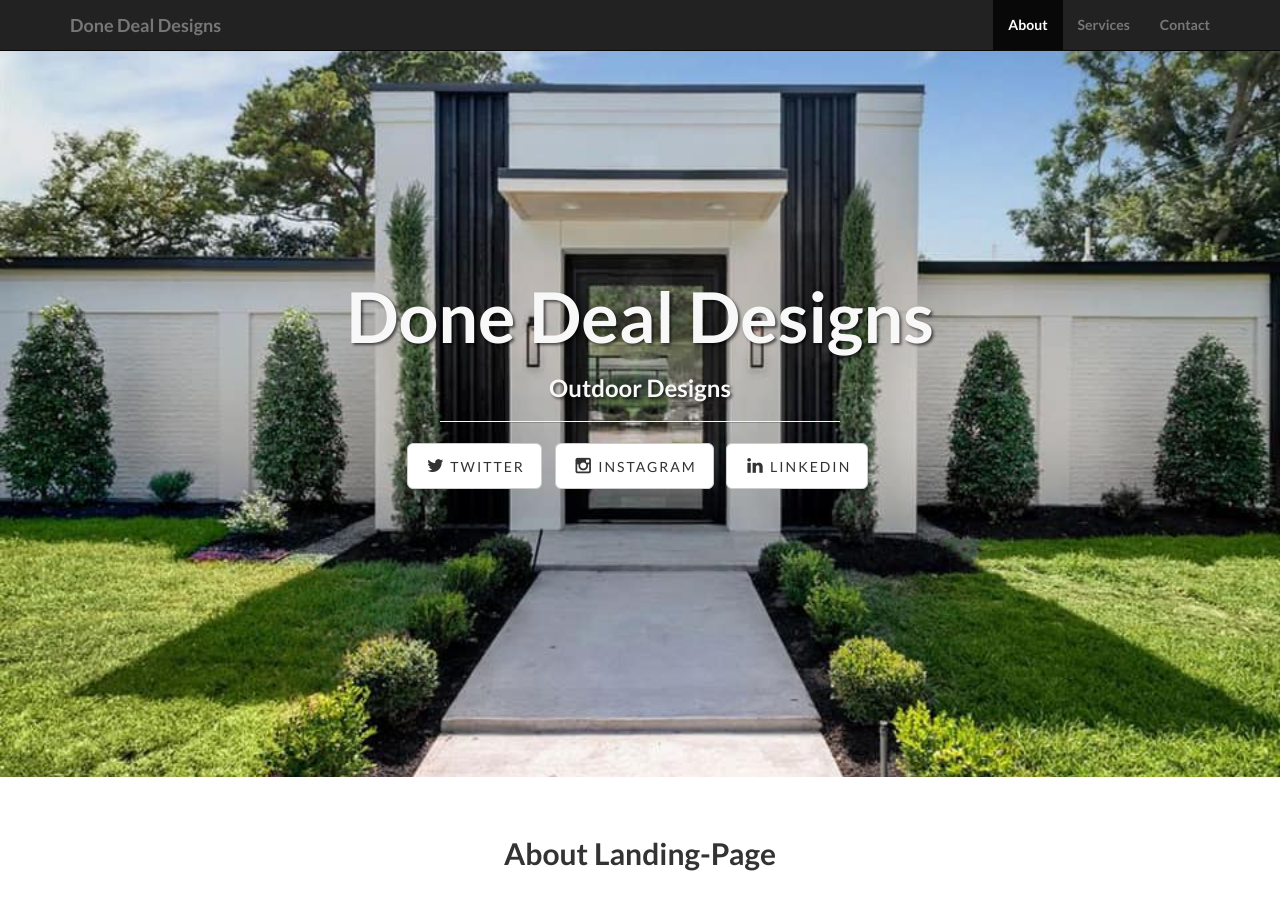
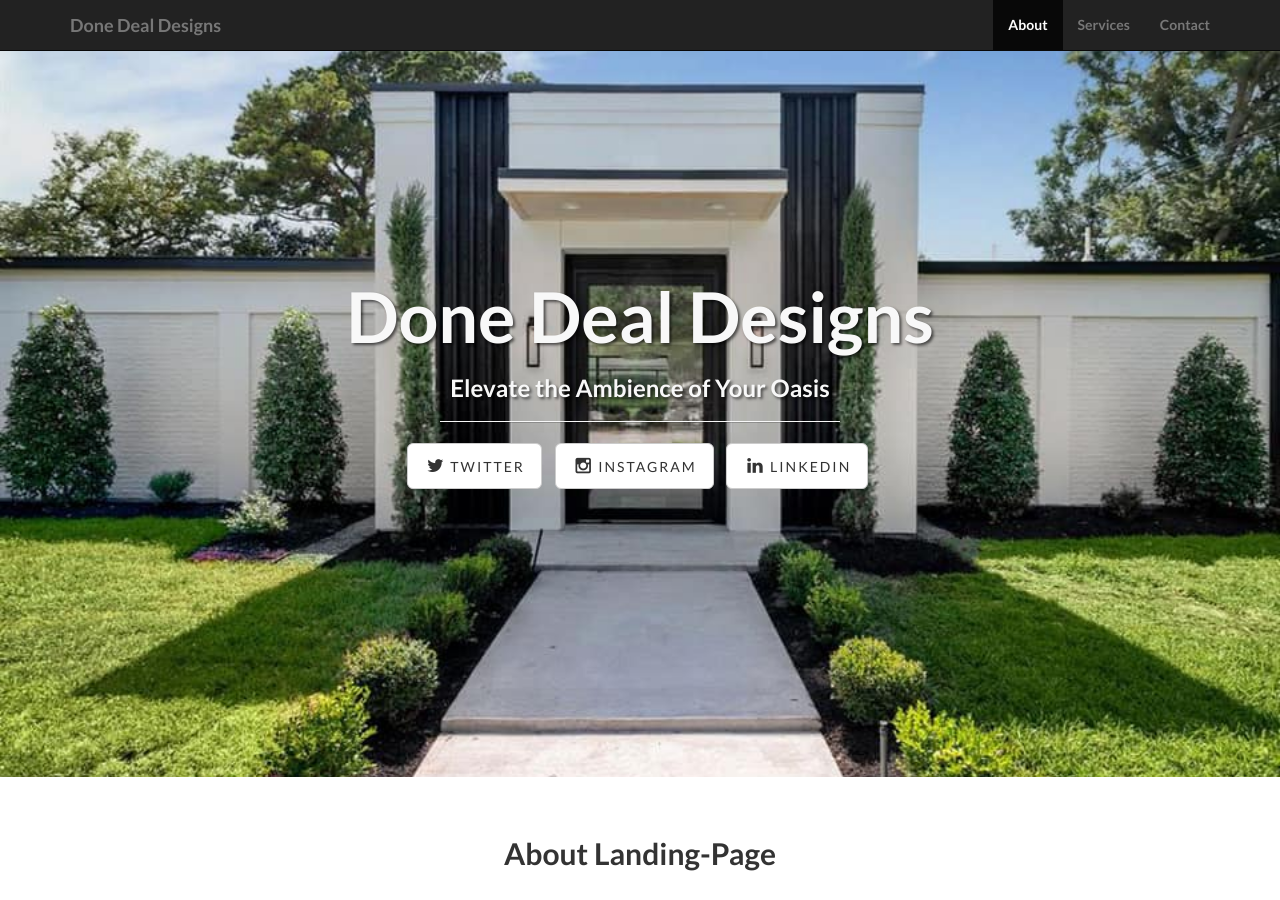
Before and after one commit to BlueFenixProductions/donedealdesigns.com, a Jekyll site: the page built from index.html, in a window 1280 px wide and 900 px high. Built offline with Jekyll 4.4.1, drawn with Linux system fonts in a browser that asks for light colours.

Commit message:
add photo; update byline

```diff
--- a/index.html
+++ b/index.html
@@ -1,5 +1,5 @@
 ---
 layout: default
 title: Done Deal Designs
-subTitle: Outdoor Designs
+subTitle: Elevate the Ambience of Your Oasis
 ---
```
Also changed, not shown: img/services/lighting.jpg (added).
